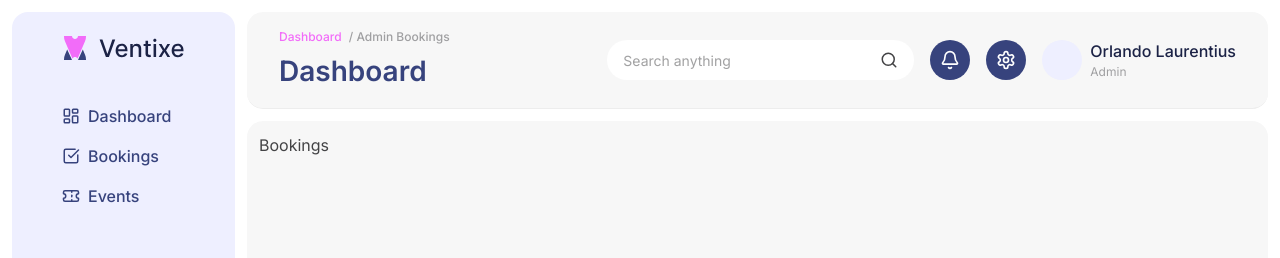
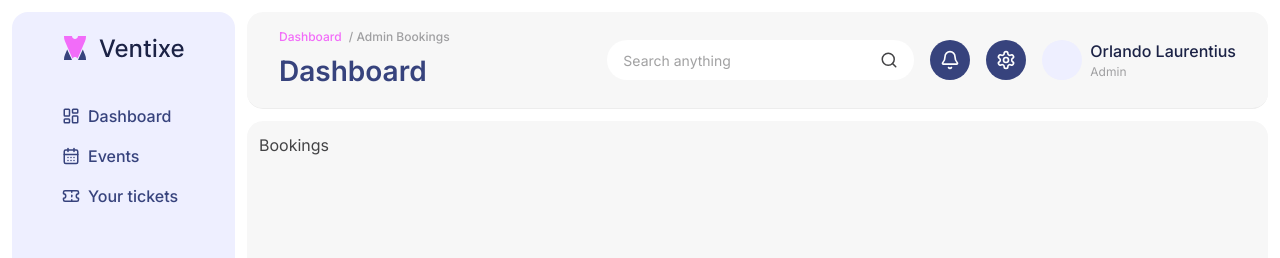
Before and after one commit to Grupp-4-Ventixe/frontend, a React (Vite) app: page /admin/bookings in a window 1280 px wide. Shown: the top 258 px of the page. Built offline with nearby package versions, Linux system fonts and the light colour scheme.

Commit message:
feat: render navbar links based on user role

```diff
--- a/src/components/Navbar/Navbar.jsx
+++ b/src/components/Navbar/Navbar.jsx
@@ -1,21 +1,30 @@
-import React from 'react';
 import './Navbar.css';
-import { LayoutDashboard, CheckSquare, Ticket, LogOut } from 'lucide-react';
+import { LayoutDashboard, CalendarDays, Ticket, CheckSquare, CreditCard, LogOut } from 'lucide-react';
 import VentixeLogo from '../../assets/ventixe-logo.svg';
 
-const Navbar = () => {
+// TODO: Byt ut isAdmin-prop mot faktisk roll från autentisering när auth är på plats
+const Navbar = ({ isAdmin = false }) => {
   return (
     <nav className="navbar">
       <div className="navbar-top">
         <div className="logo">
-          <img src={VentixeLogo} alt="Ventixe Logo" className="logo-img" />
+          <img src={VentixeLogo} alt="Ventixe logo" className="logo-img" />
         </div>
-          <ul className="nav-links">
-            <li><LayoutDashboard size={18} /> Dashboard</li>
-            <li><CheckSquare size={18} /> Bookings</li>
-            <li><Ticket size={18} /> Events</li>
-          </ul>
+        <ul className="nav-links">
+          <li><LayoutDashboard size={18} /> Dashboard</li>
+          <li><CalendarDays size={18} /> Events</li>
+
+          {isAdmin ? (
+            <>
+              <li><CheckSquare size={18} /> Bookings</li>
+              <li><CreditCard size={18} /> Invoices</li>
+            </>
+          ) : (
+            <li><Ticket size={18} /> Your tickets</li>
+          )}
+        </ul>
       </div>
+
       <div className="navbar-bottom">
         <button className="sign-out-btn">
           <LogOut size={18} />
```
